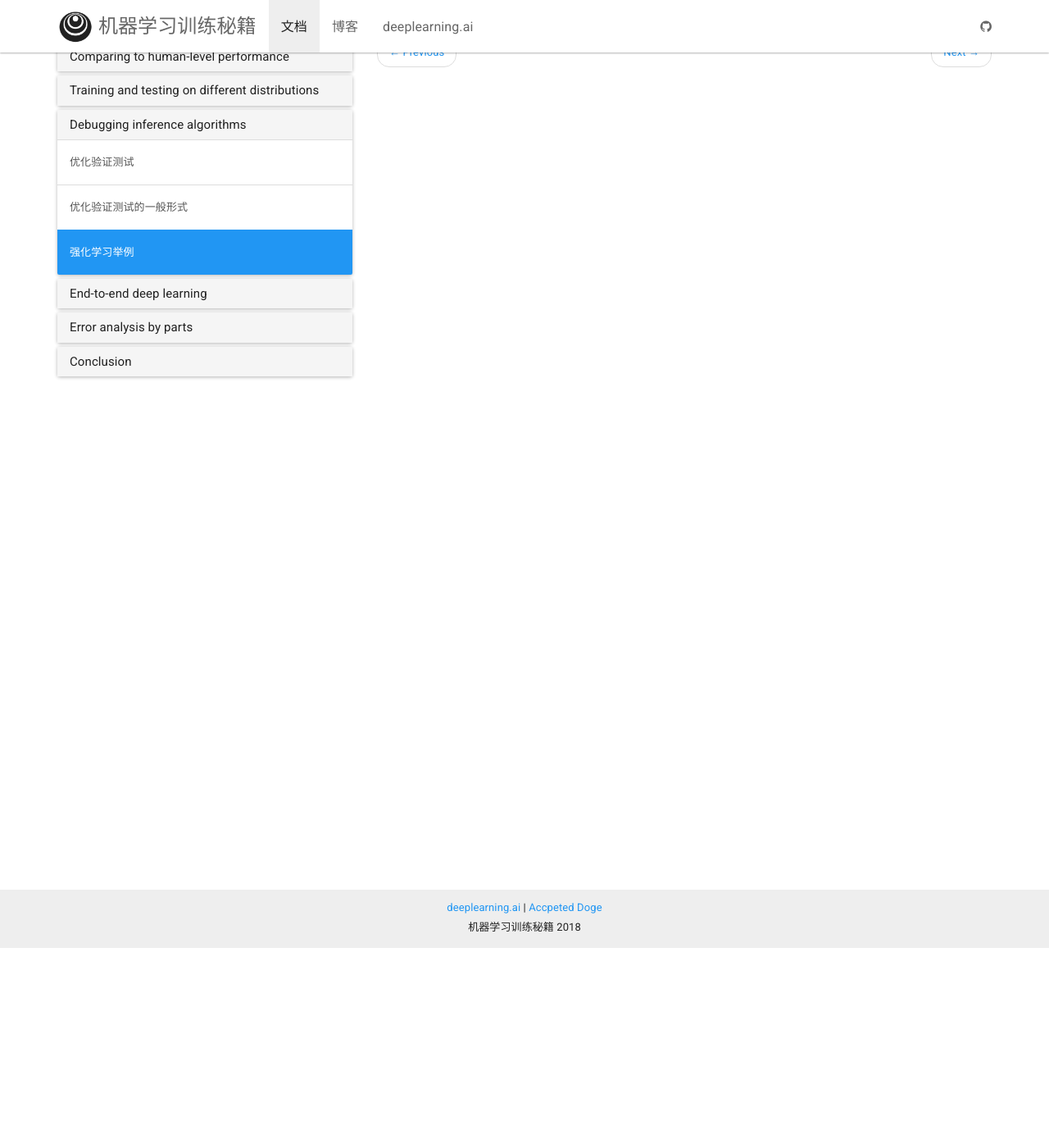
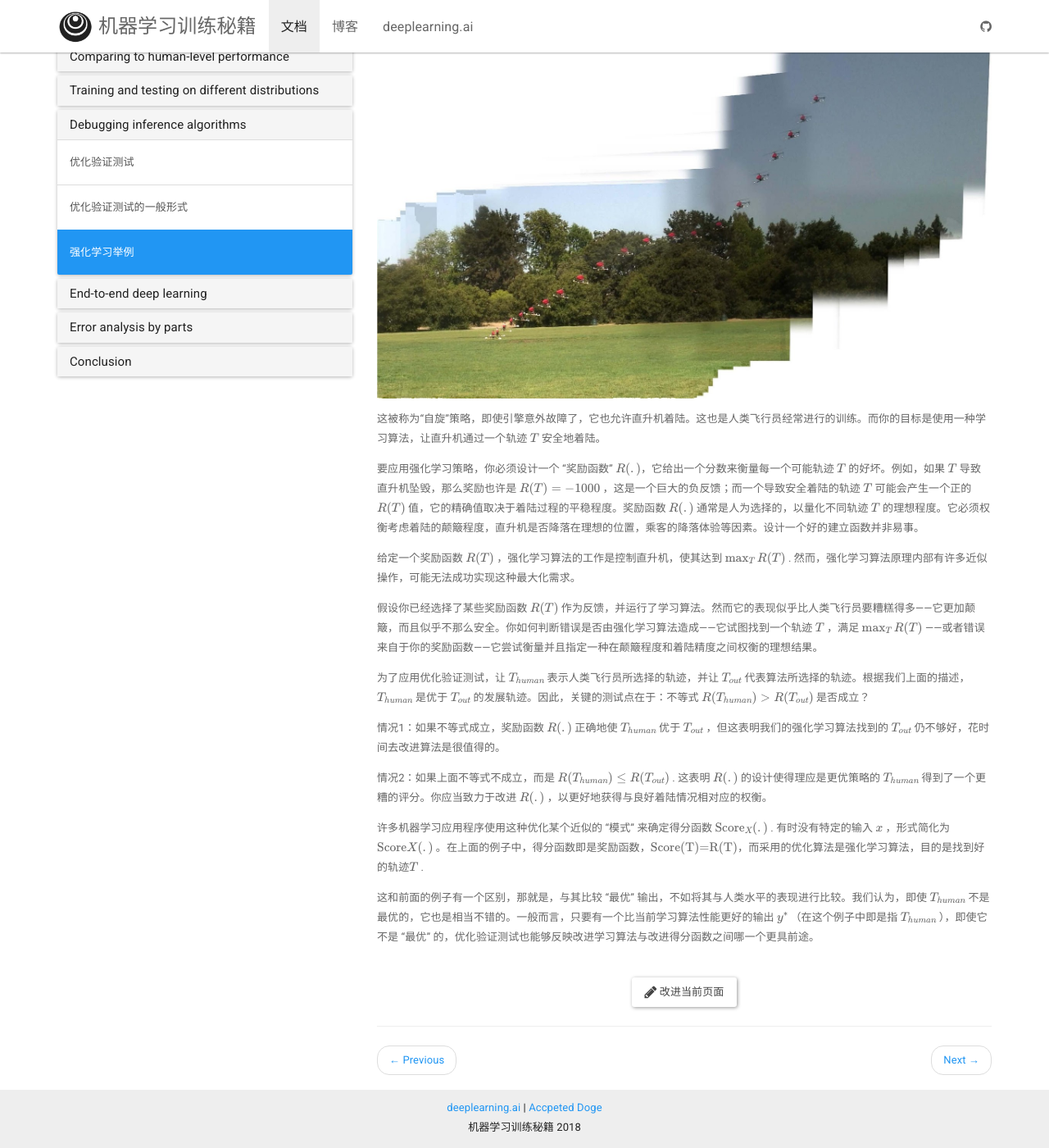
Before and after one commit to deeplearning-ai/machine-learning-yearning-cn, a Jekyll site: the page built from _docs/Debugging inference algorithms/ch46.md, in a window 1280 px wide and 1400 px high, scrolled down 244 px. Shown: the whole window at 82% size. Built offline with Jekyll 4.4.1, drawn with Linux system fonts in a browser that asks for light colours; nearby versions of some CDN libraries; formulas are drawn with MathJax 3; some of the changed text lies outside the part shown.

Commit message:
add ch46

```diff
--- a/_docs/Debugging inference algorithms/ch46.md
+++ b/_docs/Debugging inference algorithms/ch46.md
@@ -2,3 +2,25 @@
 title: 强化学习举例
 permalink: /docs/ch46/
 ---
+
+假设你正在用机器学习来教直升机复杂的飞行动作。下面是一张延时照片，照片上是一台电脑控制器的直升机正在引擎关闭的情况下执行着陆。
+
+<img src="{{"ch46.jpg " | prepend: site.imgurl }}">
+
+这被称为“自旋”策略，即使引擎意外故障了，它也允许直升机着陆。这也是人类飞行员经常进行的训练。而你的目标是使用一种学习算法，让直升机通过一个轨迹 $T$ 安全地着陆。
+
+要应用强化学习策略，你必须设计一个 “奖励函数” $R(.)$，它给出一个分数来衡量每一个可能轨迹 $T$ 的好坏。例如，如果 $T$ 导致直升机坠毁，那么奖励也许是 $R(T)=-1000$ ，这是一个巨大的负反馈；而一个导致安全着陆的轨迹 $T$ 可能会产生一个正的 $R(T)$ 值，它的精确值取决于着陆过程的平稳程度。奖励函数 $R(.)$ 通常是人为选择的，以量化不同轨迹 $T$ 的理想程度。它必须权衡考虑着陆的颠簸程度，直升机是否降落在理想的位置，乘客的降落体验等因素。设计一个好的建立函数并非易事。
+
+给定一个奖励函数 $R(T)$ ，强化学习算法的工作是控制直升机，使其达到 $\max_TR(T)$ . 然而，强化学习算法原理内部有许多近似操作，可能无法成功实现这种最大化需求。
+
+假设你已经选择了某些奖励函数 $R(T)$ 作为反馈，并运行了学习算法。然而它的表现似乎比人类飞行员要糟糕得多——它更加颠簸，而且似乎不那么安全。你如何判断错误是否由强化学习算法造成——它试图找到一个轨迹 $T$ ，满足 $\max_TR(T)$ ——或者错误来自于你的奖励函数——它尝试衡量并且指定一种在颠簸程度和着陆精度之间权衡的理想结果。
+
+为了应用优化验证测试，让 $T_{human}$ 表示人类飞行员所选择的轨迹，并让 $T_{out}$ 代表算法所选择的轨迹。根据我们上面的描述， $T_{human}$ 是优于  $T_{out}$ 的发展轨迹。因此，关键的测试点在于：不等式 $R(T_{human}) \gt R(T_{out})$ 是否成立？
+
+情况1：如果不等式成立，奖励函数  $R(.)$ 正确地使 $T_{human}$ 优于  $T_{out}$ ，但这表明我们的强化学习算法找到的  $T_{out}$ 仍不够好，花时间去改进算法是很值得的。
+
+情况2：如果上面不等式不成立，而是 $R(T_{human}) \leq R(T_{out})$ . 这表明  $R(.)$ 的设计使得理应是更优策略的  $T_{human}$ 得到了一个更糟的评分。你应当致力于改进  $R(.)$ ，以更好地获得与良好着陆情况相对应的权衡。
+
+许多机器学习应用程序使用这种优化某个近似的 “模式” 来确定得分函数 $\text{Score}_X(.)$ . 有时没有特定的输入 $x$ ，形式简化为 $\text{Score}X(.)$  。在上面的例子中，得分函数即是奖励函数，$\text{Score(T)=R(T)}$，而采用的优化算法是强化学习算法，目的是找到好的轨迹$T$ .
+
+这和前面的例子有一个区别，那就是，与其比较 “最优” 输出，不如将其与人类水平的表现进行比较。我们认为，即使  $T_{human}$ 不是最优的，它也是相当不错的。一般而言，只要有一个比当前学习算法性能更好的输出  $y^\*$ （在这个例子中即是指  $T_{human}$ ），即使它不是 “最优” 的，优化验证测试也能够反映改进学习算法与改进得分函数之间哪一个更具前途。
```
Also changed, not shown: README.md, img/ch46.jpg (added), img/jekyll-dark.png (deleted), img/jekyll.png (deleted).
